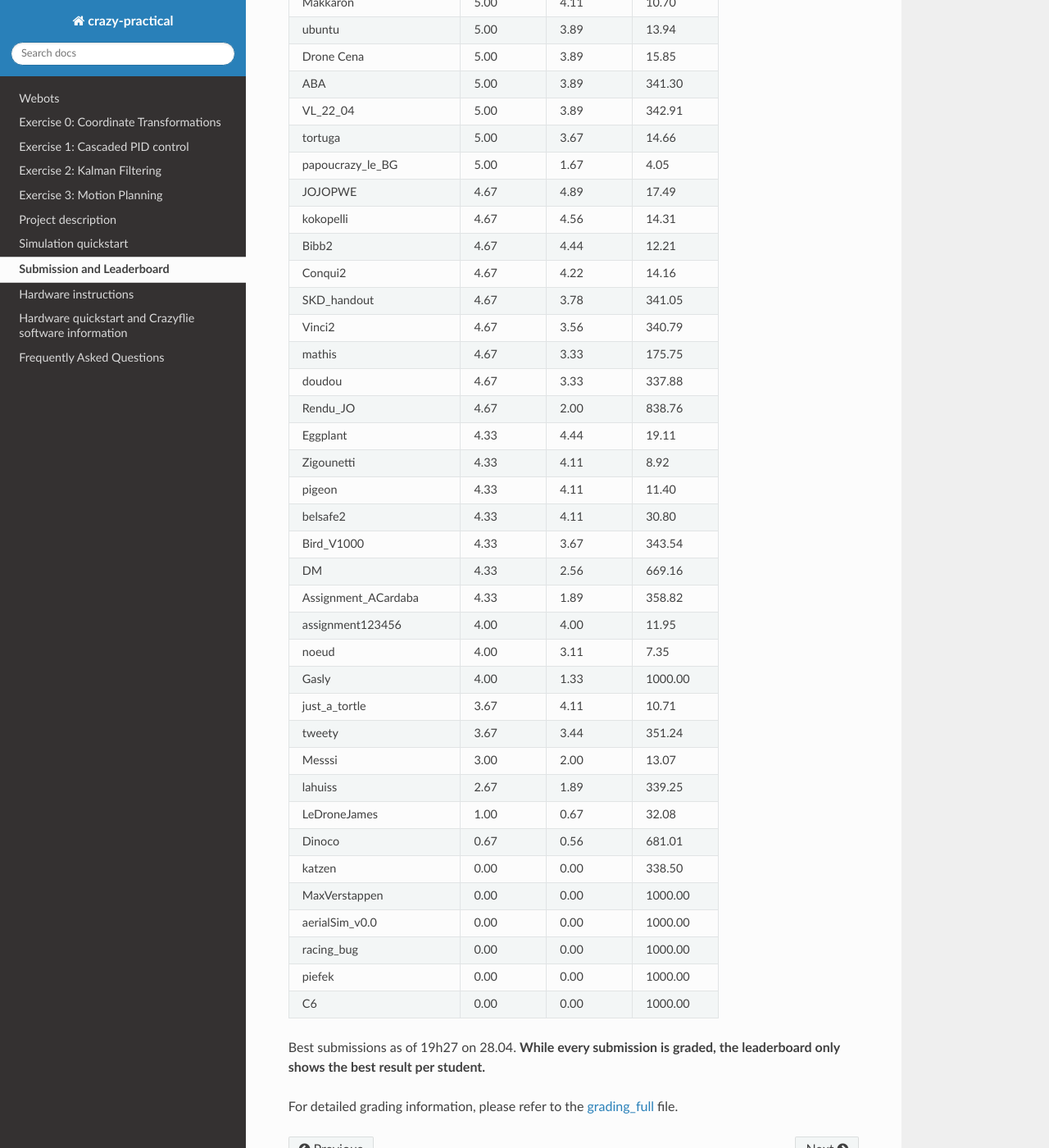
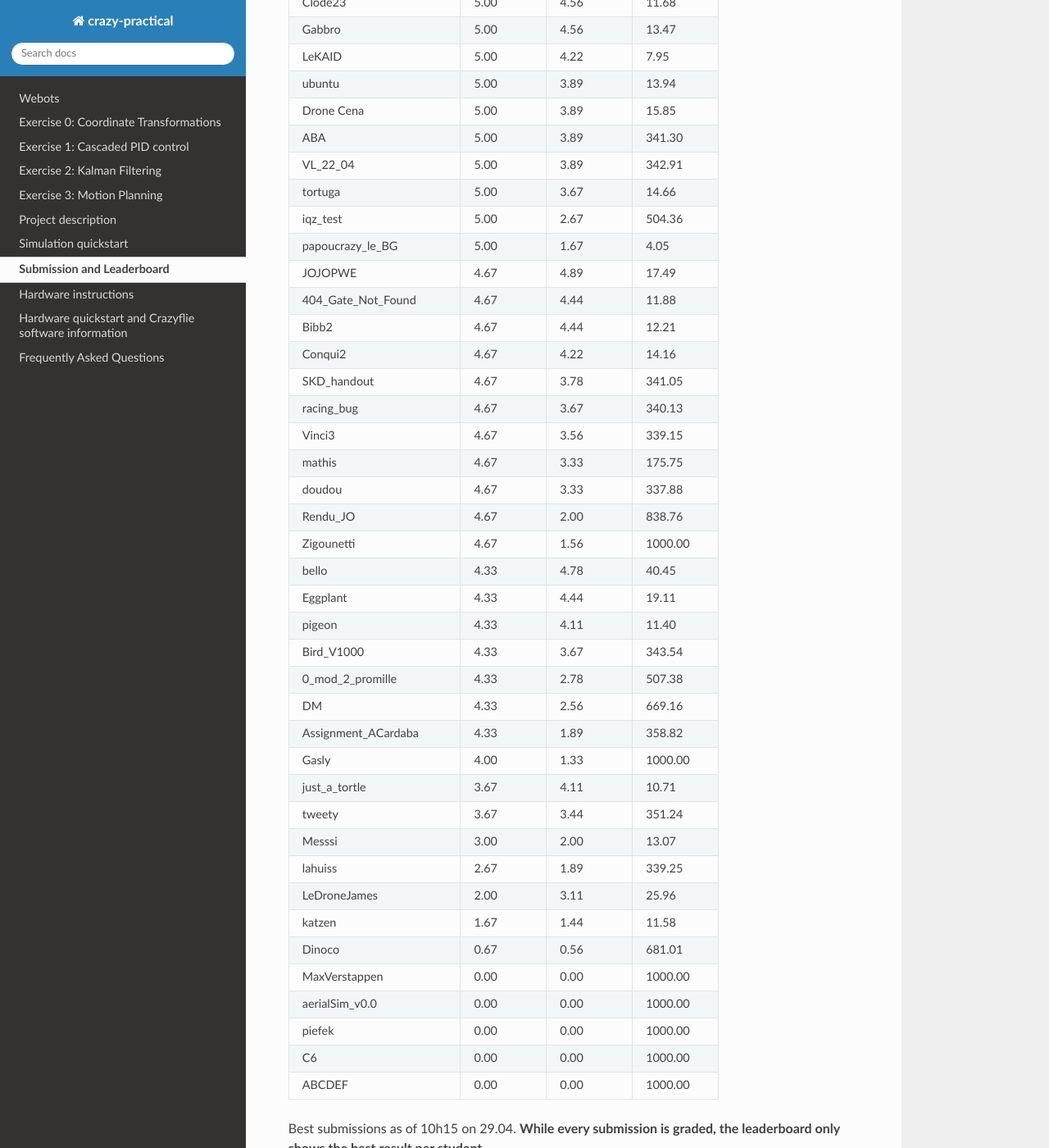
Before and after one commit to lis-epfl/micro-502, a Sphinx documentation site: the page built from docs/assignment/leaderboard.rst, in a window 1280 px wide and 1400 px high, scrolled down 1547 px. Shown: the whole window at 82% size. Built offline with Sphinx 7.4.7 and the Read the Docs theme 3.1.0, drawn with Linux system fonts in a browser that asks for light colours; some of the changed text lies outside the part shown.

Commit message:
Leaderboard Update

```diff
--- a/docs/assignment/leaderboard.rst
+++ b/docs/assignment/leaderboard.rst
@@ -19,14 +19,17 @@ Please ensure that the zip file you submit at least contains your **my_assignmen
    :widths: 30, 15, 15, 15
 
    "Red_Baron", 5.00, 5.00, 7.62
+   "zippy_2", 5.00, 5.00, 8.48
+   "NR", 5.00, 5.00, 8.70
+   "Maverick", 5.00, 5.00, 9.00
    "Superman_3", 5.00, 5.00, 9.01
    "Taradrone", 5.00, 5.00, 9.36
-   "NR", 5.00, 5.00, 10.21
    "TestusV4", 5.00, 5.00, 12.03
-   "zippy", 5.00, 5.00, 12.28
-   "Maverick", 5.00, 5.00, 13.86
-   "lightning_mcQueen_V2", 5.00, 5.00, 14.37
+   "kokopelli", 5.00, 5.00, 13.10
+   "lightning_mcQueen_V3", 5.00, 5.00, 14.33
+   "Moléson", 5.00, 5.00, 15.08
    "le_E", 5.00, 5.00, 16.68
+   "noeud", 5.00, 5.00, 17.48
    "claudia", 5.00, 5.00, 17.94
    "W_W", 5.00, 5.00, 22.53
    "Me", 5.00, 5.00, 38.71
@@ -37,6 +40,7 @@ Please ensure that the zip file you submit at least contains your **my_assignmen
    "genie", 5.00, 4.78, 13.70
    "V20260426_1320_S_", 5.00, 4.78, 16.42
    "new_try_2804_2", 5.00, 4.78, 16.51
+   "Makkaron", 5.00, 4.78, 26.40
    "IL_PREDESTINATO", 5.00, 4.67, 5.96
    "merlin1", 5.00, 4.67, 14.12
    "Test_L", 5.00, 4.56, 8.12
@@ -45,49 +49,48 @@ Please ensure that the zip file you submit at least contains your **my_assignmen
    "pau", 5.00, 4.56, 11.53
    "Clode23", 5.00, 4.56, 11.68
    "Gabbro", 5.00, 4.56, 13.47
-   "Moléson", 5.00, 4.44, 176.01
    "LeKAID", 5.00, 4.22, 7.95
-   "Makkaron", 5.00, 4.11, 10.70
    "ubuntu", 5.00, 3.89, 13.94
    "Drone Cena", 5.00, 3.89, 15.85
    "ABA", 5.00, 3.89, 341.30
    "VL_22_04", 5.00, 3.89, 342.91
    "tortuga", 5.00, 3.67, 14.66
+   "iqz_test", 5.00, 2.67, 504.36
    "papoucrazy_le_BG", 5.00, 1.67, 4.05
    "JOJOPWE", 4.67, 4.89, 17.49
-   "kokopelli", 4.67, 4.56, 14.31
+   "404_Gate_Not_Found", 4.67, 4.44, 11.88
    "Bibb2", 4.67, 4.44, 12.21
    "Conqui2", 4.67, 4.22, 14.16
    "SKD_handout", 4.67, 3.78, 341.05
-   "Vinci2", 4.67, 3.56, 340.79
+   "racing_bug", 4.67, 3.67, 340.13
+   "Vinci3", 4.67, 3.56, 339.15
    "mathis", 4.67, 3.33, 175.75
    "doudou", 4.67, 3.33, 337.88
    "Rendu_JO", 4.67, 2.00, 838.76
+   "Zigounetti", 4.67, 1.56, 1000.00
+   "bello", 4.33, 4.78, 40.45
    "Eggplant", 4.33, 4.44, 19.11
-   "Zigounetti", 4.33, 4.11, 8.92
    "pigeon", 4.33, 4.11, 11.40
-   "belsafe2", 4.33, 4.11, 30.80
    "Bird_V1000", 4.33, 3.67, 343.54
+   "0_mod_2_promille", 4.33, 2.78, 507.38
    "DM", 4.33, 2.56, 669.16
    "Assignment_ACardaba", 4.33, 1.89, 358.82
-   "assignment123456", 4.00, 4.00, 11.95
-   "noeud", 4.00, 3.11, 7.35
    "Gasly", 4.00, 1.33, 1000.00
    "just_a_tortle", 3.67, 4.11, 10.71
    "tweety", 3.67, 3.44, 351.24
    "Messsi", 3.00, 2.00, 13.07
    "lahuiss", 2.67, 1.89, 339.25
-   "LeDroneJames", 1.00, 0.67, 32.08
+   "LeDroneJames", 2.00, 3.11, 25.96
+   "katzen", 1.67, 1.44, 11.58
    "Dinoco", 0.67, 0.56, 681.01
-   "katzen", 0.00, 0.00, 338.50
    "MaxVerstappen", 0.00, 0.00, 1000.00
    "aerialSim_v0.0", 0.00, 0.00, 1000.00
-   "racing_bug", 0.00, 0.00, 1000.00
    "piefek", 0.00, 0.00, 1000.00
    "C6", 0.00, 0.00, 1000.00
+   "ABCDEF", 0.00, 0.00, 1000.00
 
 
-Best submissions as of 19h27 on 28.04.
+Best submissions as of 10h15 on 29.04.
 **While every submission is graded, the leaderboard only shows the best result per student.**
 
 For detailed grading information, please refer to the `grading_full <https://github.com/lis-epfl/micro-502/blob/main/docs/assignment/grading_full.ods?raw=true>`_ file.
```
Also changed, not shown: 1 other file.
